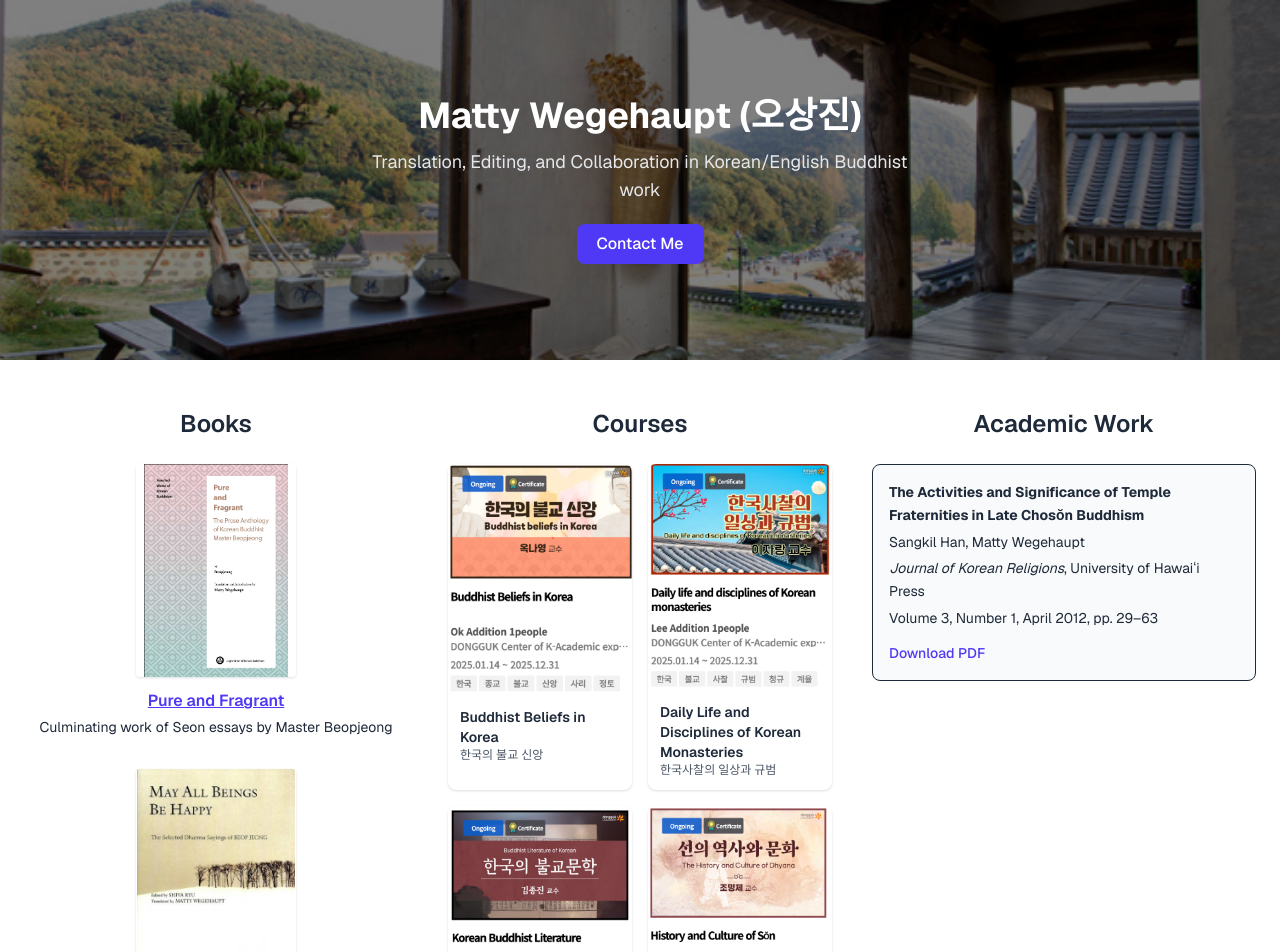
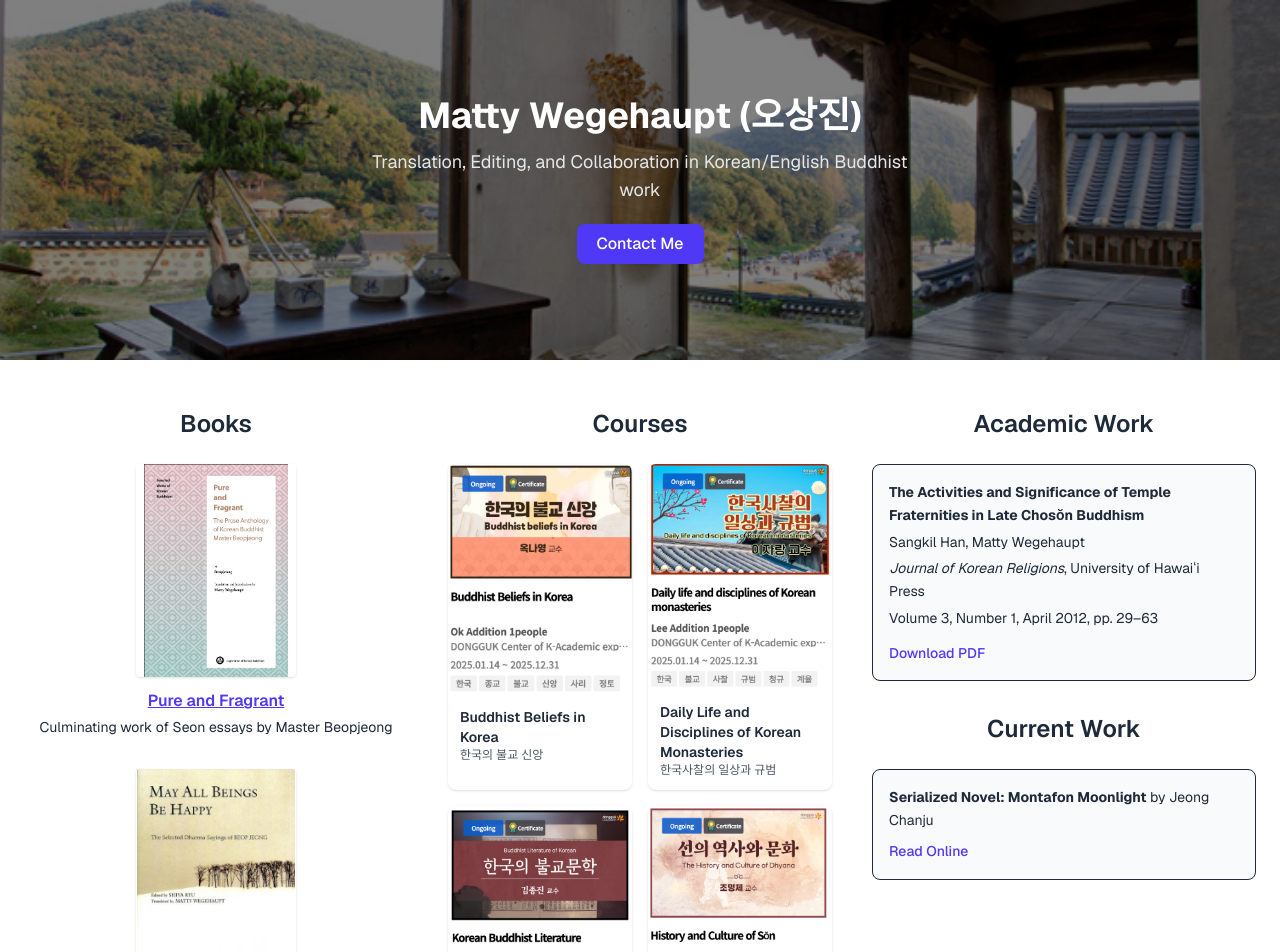
Before and after one commit to omatty123/translation_website, a Next.js app: page / in a window 1280 px wide. Shown: the top 952 px of the page. Built offline with nearby package versions, Linux system fonts and the light colour scheme.

Commit message:
Update page.tsx

```diff
--- a/app/page.tsx
+++ b/app/page.tsx
@@ -156,6 +156,8 @@ export default function Home() {
               </div>
             </div>
 
+            {/* Academic Work + Current Work */}
+            <div className="space-y-8">
               {/* Academic Work */}
               <div>
                 <h2 className="text-2xl font-semibold mb-6 text-center">Academic Work</h2>
@@ -180,6 +182,25 @@ export default function Home() {
                   </a>
                 </div>
               </div>
+
+              {/* Current Work */}
+              <div>
+                <h2 className="text-2xl font-semibold mb-6 text-center">Current Work</h2>
+                <div className="p-4 border rounded-lg bg-gray-50 text-sm leading-relaxed">
+                  <p>
+                    <strong>Serialized Novel: Montafon Moonlight</strong> by Jeong Chanju
+                  </p>
+                  <a
+                    href="https://omatty123.github.io/MontafonMoonlight/"
+                    target="_blank"
+                    rel="noopener noreferrer"
+                    className="inline-block mt-2 text-indigo-600 hover:underline font-medium"
+                  >
+                    Read Online
+                  </a>
+                </div>
+              </div>
+            </div>
           </div>
         </section>
 
```
Lines whose indentation alone changed are shown as unchanged.
